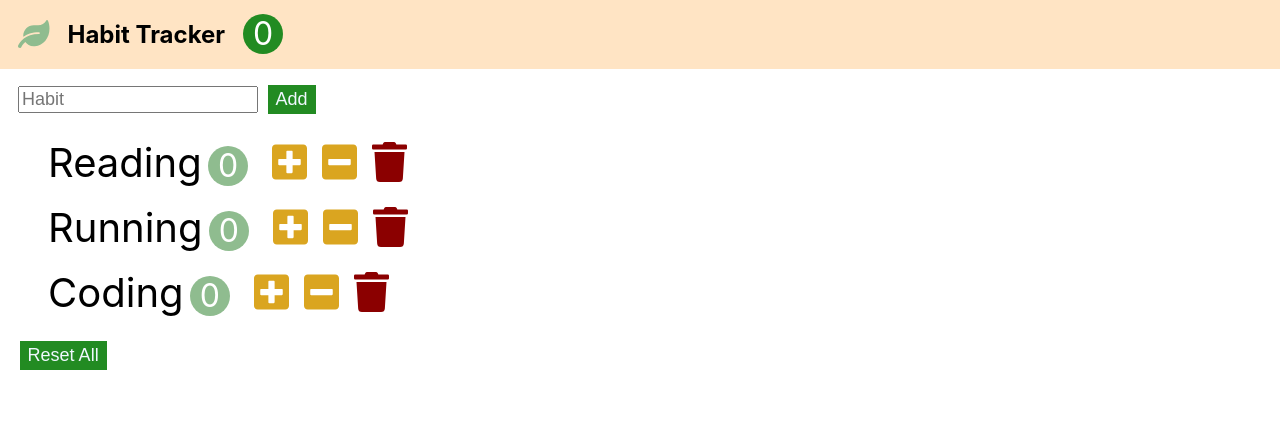
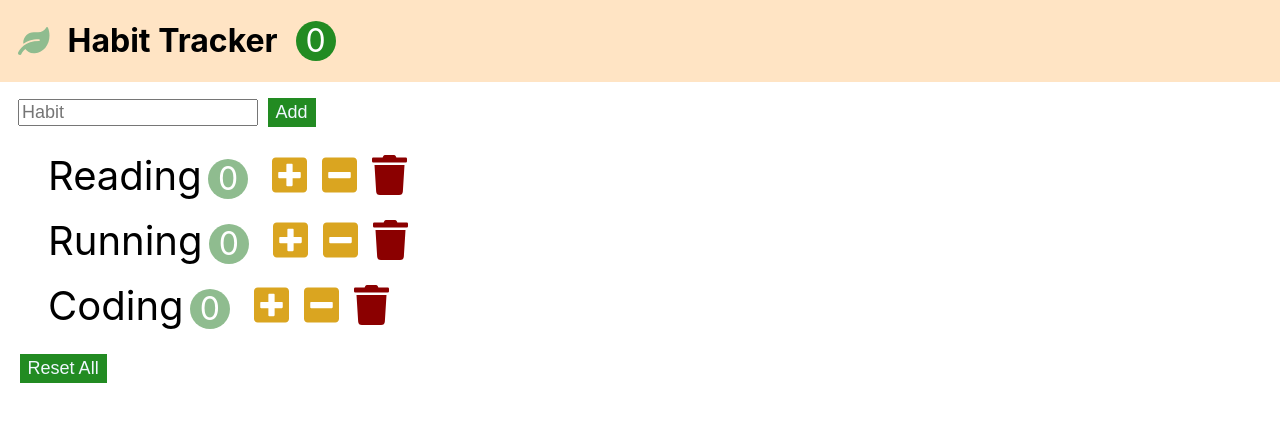
Before and after one commit to kyeongmin-log/habit-tracker, a React (Create React App) app: page / in a window 1280 px wide. Shown: the top 422 px of the page. Built offline with nearby package versions, Linux system fonts and the light colour scheme.

Commit message:
Fix : Navbar.jsx

```diff
--- a/src/App.css
+++ b/src/App.css
@@ -44,23 +44,23 @@ button {
 }
 
 /* Nav */
-nav {
+.navbar {
   display: flex;
   align-items: center;
   padding: 0 18px;
   background-color: bisque;
 }
 
-nav .fa-leaf {
+.navbar-logo {
   font-size: 28px;
   color: darkseagreen;
 }
 
-nav h1 {
+.navbar-title {
   padding: 0 18px;
 }
 
-nav .count {
+.navbar-count {
   display: inline-block;
   text-align: center;
   font-size: 2rem;
--- a/src/app.jsx
+++ b/src/app.jsx
@@ -7,7 +7,6 @@ import Navbar from "./components/navbar";
 
 class App extends Component {
   state = {
-    total: 0,
     habits: [
       { id: 1, name: "Reading", count: 0 },
       { id: 2, name: "Running", count: 0 },
@@ -70,7 +69,7 @@ class App extends Component {
   render() {
     return (
       <Fragment>
-        <Navbar total={this.state.total} />
+        <Navbar totalCount={this.state.habits.filter((item) => item.count > 0).length} />
         <HabitAdd onAdd={this.handleAdd} />
         <Habits
           habits={this.state.habits}
--- a/src/components/navbar.jsx
+++ b/src/components/navbar.jsx
@@ -2,13 +2,13 @@ import React, { Component } from "react";
 
 class Navbar extends Component {
   render() {
-    const total = this.props.total;
+    const total = this.props.totalCount;
     return (
-      <nav>
-        <i className="fas fa-leaf"></i>
-        <h1>Habit Tracker</h1>
-        <span className="count">{total}</span>
-      </nav>
+      <header className="navbar">
+        <i className="navbar-logo fas fa-leaf"></i>
+        <h1 className="navbar-title">Habit Tracker</h1>
+        <span className="navbar-count">{total}</span>
+      </header>
     );
   }
 }
```
Also changed, not shown: 1 other file (tests, documents, lock files or other folders).
